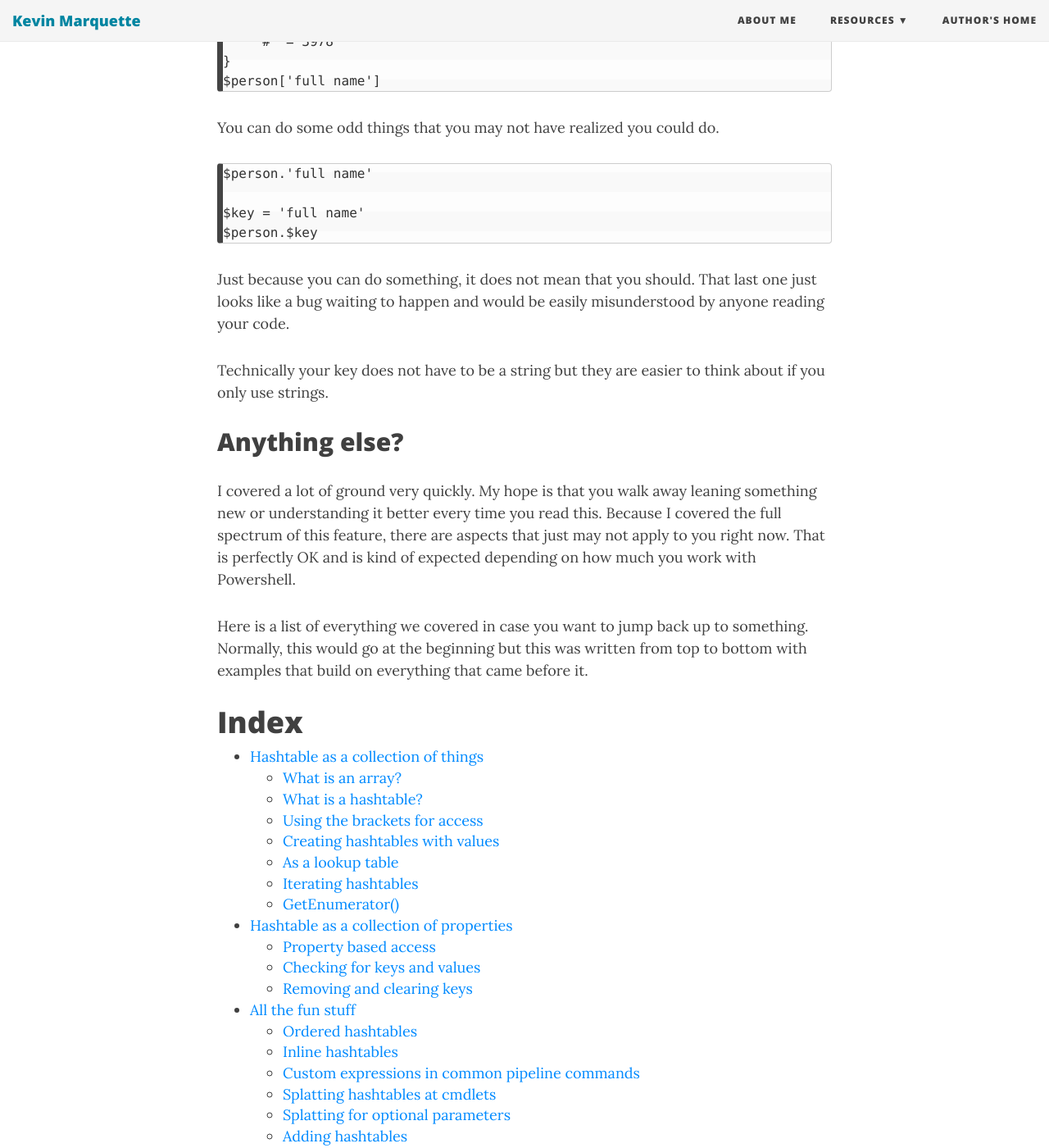
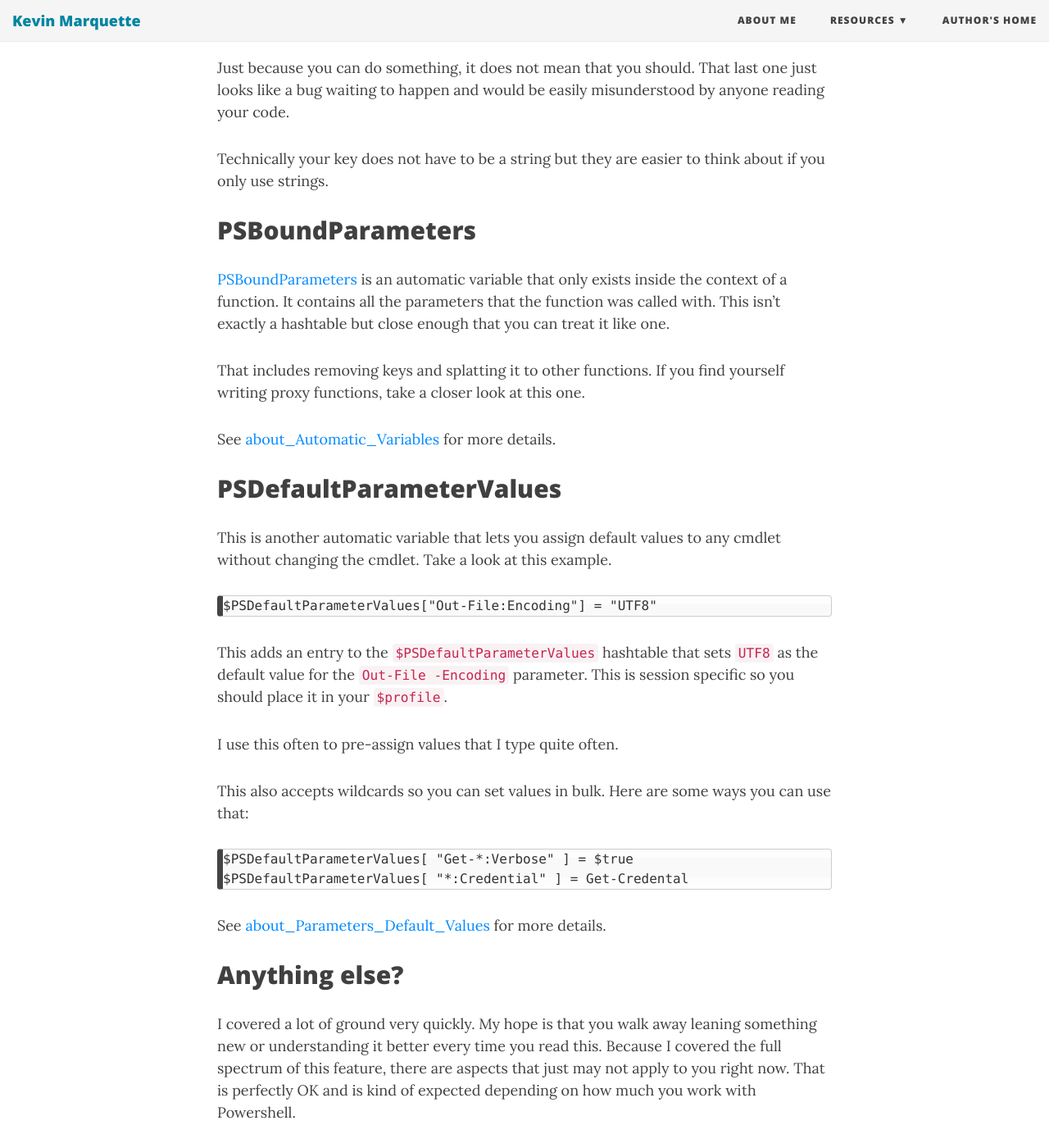
Before and after one commit to KevinMarquette/kevinmarquette.github.io, a Jekyll site: the page built from _posts/2016-11-06-powershell-hashtable-everything-you-wanted-to-know-about.md, in a window 1280 px wide and 1400 px high, scrolled down 15892 px. Shown: the whole window at 82% size. Built offline with Jekyll 4.4.1, drawn with Linux system fonts in a browser that asks for light colours; nearby versions of some CDN libraries; a script that is not in the unit is left out; some of the changed text lies outside the part shown.

Commit message:
Added PSDefaultParameterValues

```diff
--- a/_posts/2016-11-06-powershell-hashtable-everything-you-wanted-to-know-about.md
+++ b/_posts/2016-11-06-powershell-hashtable-everything-you-wanted-to-know-about.md
@@ -467,6 +462,29 @@ Just because you can do something, it does not mean that you should. That last o
 
 Technically your key does not have to be a string but they are easier to think about if you only use strings.
 
+## PSBoundParameters
+[PSBoundParameters](http://tommymaynard.com/quick-learn-the-psboundparameters-automatic-variable-2016/) is an automatic variable that only exists inside the context of a function. It contains all the parameters that the function was called with. This isn't exactly a hashtable but close enough that you can treat it like one.
+
+That includes removing keys and splatting it to other functions. If you find yourself writing proxy functions, take a closer look at this one.
+
+See [about_Automatic_Variables](https://technet.microsoft.com/en-us/library/hh847768.aspx) for more details.
+
+## PSDefaultParameterValues
+This is another automatic variable that lets you assign default values to any cmdlet without changing the cmdlet. Take a look at this example.
+
+    $PSDefaultParameterValues["Out-File:Encoding"] = "UTF8"
+
+This adds an entry to the `$PSDefaultParameterValues` hashtable that sets `UTF8` as the default value for the `Out-File -Encoding` parameter. This is session specific so you should place it in your `$profile`.
+
+I use this often to pre-assign values that I type quite often.
+
+This also accepts wildcards so you can set values in bulk. Here are some ways you can use that:
+
+    $PSDefaultParameterValues[ "Get-*:Verbose" ] = $true
+    $PSDefaultParameterValues[ "*:Credential" ] = Get-Credental
+
+See [about_Parameters_Default_Values](https://technet.microsoft.com/en-us/library/hh847819.aspx) for more details.
+
 ## Anything else?
 I covered a lot of ground very quickly. My hope is that you walk away leaning something new or understanding it better every time you read this. Because I covered the full spectrum of this feature, there are aspects that just may not apply to you right now. That is perfectly OK and is kind of expected depending on how much you work with Powershell.
 
```
Also changed, not shown: other parts of _posts/2016-11-06-powershell-hashtable-everything-you-wanted-to-know-about.md (+0 -5 lines), _draft/DSC-working-with-certs.md (+7 -8 lines).
